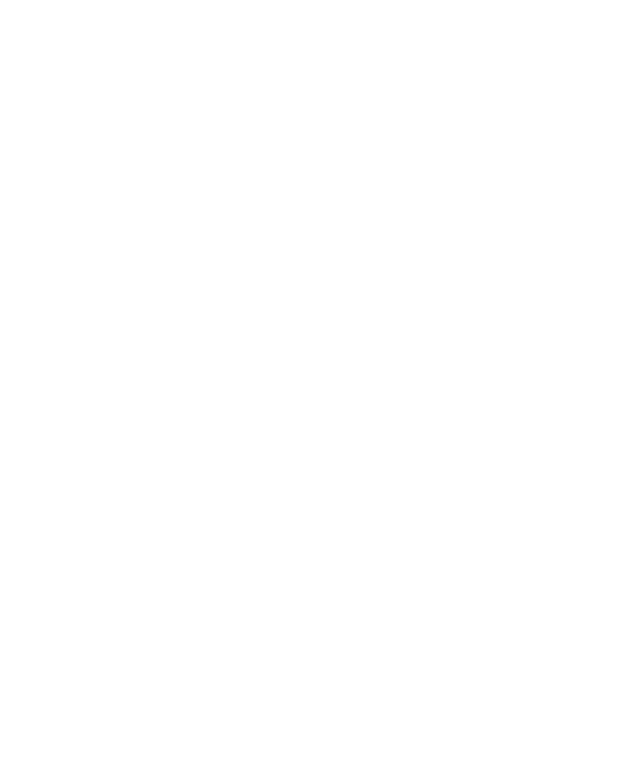
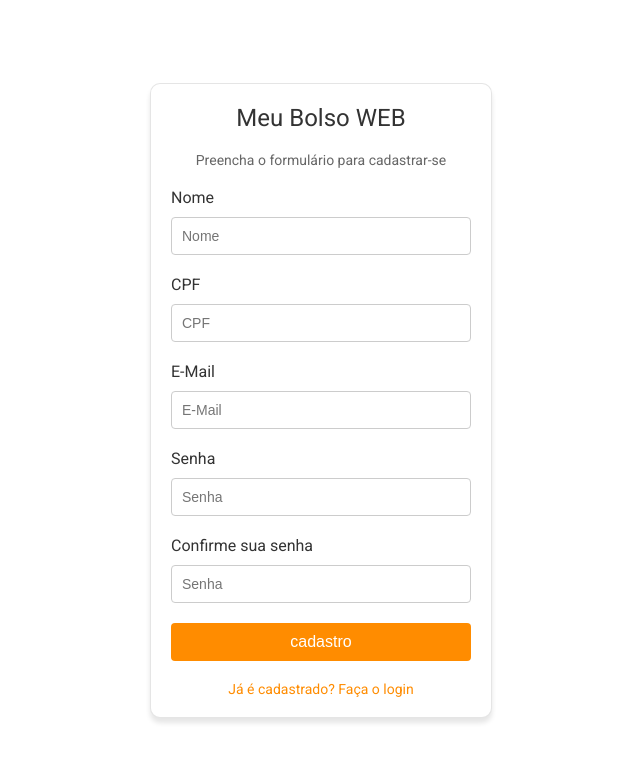
Before and after one commit to CoutinhoThiago/mb_web, an Angular app: page /cadastro in a window 1280 px wide. Before the commit this address led to /. Shown: the top 762 px of the page, without its empty margins (319-959 px from the left). Built offline with nearby package versions, Linux system fonts and the light colour scheme.

Commit message:
PR: tela de cadastro

```diff
--- a/src/app/app-routing.module.ts
+++ b/src/app/app-routing.module.ts
@@ -1,6 +1,7 @@
 import { NgModule } from '@angular/core';
 import { RouterModule, Routes } from '@angular/router';
 import { LoginComponent } from './pages/login/login.component';
+import { CadastroComponent } from './pages/cadastro/cadastro.component';
 
 export const routes: Routes = [
   {
@@ -13,6 +14,10 @@
   },
   {
     path:'', component: LoginComponent
+  },
+  {
+    path:'cadastro',
+    loadChildren: () => import('./pages/cadastro/cadastro.module').then(m => m.CadastroModule),
   },
 
   {
--- /dev/null
+++ b/src/app/pages/cadastro/cadastro.component.html
@@ -0,0 +1,65 @@
+<div class="container-cadastro">
+  <div class="container-cadastro-central">
+    <div class="container-header">
+      <div class="titulo-cadastro">Meu Bolso WEB</div>
+      <div class="info-cadastro">Preencha o formulário para cadastrar-se</div>
+    </div>
+    <div class="container-form">
+      <form class="form-inputs">
+        <div class="group-input">
+          <div class="text-info">Nome</div>
+          <div class="password-input">
+            <input class="input-form" type="{{ showPassword ? 'text' : 'password' }}" #senha id="senha" placeholder="Nome" formControlName="senha" required>
+
+          </div>
+          <label *ngIf="cadastroForm.get('senha')?.errors?.['required'] && cadastroForm.get('senha')?.touched" class="error-input">
+            Campo Obrigatório!
+          </label>
+        </div>
+        <div class="group-input">
+          <div class="text-info">CPF</div>
+          <div class="password-input">
+            <input class="input-form" type="{{ showPassword ? 'text' : 'password' }}" #senha id="senha" placeholder="CPF" formControlName="senha" required>
+
+          </div>
+          <label *ngIf="cadastroForm.get('senha')?.errors?.['required'] && cadastroForm.get('senha')?.touched" class="error-input">
+            Campo Obrigatório!
+          </label>
+        </div>
+
+
+        <div class="group-input">
+          <div class="text-info">E-Mail</div>
+          <input class="input-form" type="text" id="cadastro" placeholder="E-Mail" formControlName="cadastro" required>
+          <label *ngIf="cadastroForm.get('cadastro')?.errors?.['required'] && cadastroForm.get('cadastro')?.touched" class="error-input">
+            Campo Obrigatório!
+          </label>
+        </div>
+        <div class="group-input">
+          <div class="text-info">Senha</div>
+          <div class="password-input">
+            <input class="input-form" type="{{ showPassword ? 'text' : 'password' }}" #senha id="senha" placeholder="Senha" formControlName="senha" required>
+
+          </div>
+          <label *ngIf="cadastroForm.get('senha')?.errors?.['required'] && cadastroForm.get('senha')?.touched" class="error-input">
+            Campo Obrigatório!
+          </label>
+        </div>
+        <div class="group-input">
+          <div class="text-info">Confirme sua senha</div>
+          <div class="password-input">
+            <input class="input-form" type="{{ showPassword ? 'text' : 'password' }}" #senha id="senha" placeholder="Senha" formControlName="senha" required>
+
+          </div>
+          <label *ngIf="cadastroForm.get('senha')?.errors?.['required'] && cadastroForm.get('senha')?.touched" class="error-input">
+            Campo Obrigatório!
+          </label>
+        </div>
+        <div class="group-input">
+          <input type="submit" class="btn-cadastro" value="cadastro" [disabled]="!cadastroForm.valid">
+        </div>
+        <a href="/login" class="link-cadastro">Já é cadastrado? Faça o login</a>
+      </form>
+    </div>
+  </div>
+</div>
--- /dev/null
+++ b/src/app/pages/cadastro/cadastro.component.scss
@@ -0,0 +1,118 @@
+/* Estilos básicos */
+body, html {
+  margin: 0;
+  padding: 0;
+  font-family: Arial, sans-serif;
+  background-color: #f4f4f4; /* Ajustado para um fundo claro */
+  color: #333; /* Cor do texto mais escura para contraste */
+}
+
+.container-cadastro {
+  display: flex;
+  justify-content: center;
+  align-items: center;
+  height: 100vh;
+}
+
+.container-cadastro-central {
+  background-color: #fff; /* Fundo branco */
+  padding: 20px;
+  border-radius: 10px;
+  border: 1px solid rgba(0, 0, 0, 0.1); /* Borda mais sutil */
+  box-shadow: 0 5px 5px rgba(0, 0, 0, 0.1); /* Sombra mais suave */
+  width: 300px;
+}
+
+.titulo-cadastro {
+  font-size: 24px; /* Tamanho um pouco menor */
+  color: #333; /* Cor mais escura para título */
+  text-align: center;
+  margin-bottom: 20px;
+}
+
+.info-cadastro {
+  font-size: 14px;
+  color: #666; /* Cor mais suave para informação */
+  text-align: center;
+  margin-bottom: 20px;
+}
+
+.group-input {
+  margin-bottom: 20px;
+}
+
+.text-info {
+  font-size: 16px;
+  color: #333; /* Cor mais escura para texto */
+  margin-bottom: 10px;
+}
+
+.input-form {
+  width: 100%;
+  padding: 10px;
+  border: 1px solid #ccc; /* Borda mais clara */
+  border-radius: 4px;
+  box-sizing: border-box;
+  font-size: 14px;
+  background-color: #fff; /* Fundo branco */
+  color: #333; /* Cor do texto mais escura */
+}
+
+.error-input {
+  color: red;
+  font-size: 12px;
+}
+
+.btn-cadastro {
+  width: 100%;
+  padding: 10px;
+  border: none;
+  border-radius: 4px;
+  background-color: darkorange; /* Cor alterada para se assemelhar à tela de transações */
+  color: white;
+  cursor: pointer;
+  font-size: 16px;
+  transition: background-color 0.3s;
+}
+
+.btn-cadastro:hover {
+  background-color: #e65c00; /* Cor de hover mais escura */
+}
+
+.btn-cadastro.disabled {
+  background-color: #ccc;
+  cursor: default;
+}
+
+/* Estilo para o ícone de olho (mostrar senha) */
+.password-input {
+  position: relative;
+}
+
+.show-password {
+  cursor: pointer;
+  position: absolute;
+  right: 10px;
+  top: 50%;
+  transform: translateY(-50%);
+  font-size: 20px;
+  color: #333; /* Cor do ícone */
+}
+
+.show-password:hover {
+  color: darkorange; /* Cor de hover */
+}
+
+/* Link para a tela de cadastro */
+.link-cadastro {
+  display: block;
+  text-align: center;
+  margin-top: 20px;
+  color: darkorange; /* Cor do link */
+  text-decoration: none;
+  font-size: 14px;
+}
+
+.link-cadastro:hover {
+  text-decoration: underline;
+}
--- /dev/null
+++ b/src/app/pages/cadastro/cadastro.component.ts
@@ -0,0 +1,34 @@
+import { Component, ElementRef, ViewChild } from '@angular/core';
+import { FormBuilder, FormGroup, Validators } from '@angular/forms';
+import { Router } from '@angular/router';
+//import { CadastroService } from '../../services/cadastro.service';
+
+@Component({
+  selector: 'app-cadastro',
+  templateUrl: './cadastro.component.html',
+  styleUrls: ['./cadastro.component.scss']
+})
+export class CadastroComponent {
+  constructor(
+    public formBuilder: FormBuilder,
+    private router: Router,
+    //private cadastroService: CadastroService
+  ) {}
+
+  cadastroForm: FormGroup;
+  showPassword: boolean = false;
+  @ViewChild('senha') senhaInput: ElementRef<HTMLInputElement>;
+
+  ngOnInit(): void {
+    this.cadastroForm = this.formBuilder.group({
+      cadastro: ['', [Validators.required, Validators.email]],
+      senha: ['', [Validators.required]]
+    });
+  }
+
+  get dadosForm() {
+    return this.cadastroForm.controls;
+  }
+
+
+}
--- a/src/app/pages/login/login.component.html
+++ b/src/app/pages/login/login.component.html
@@ -26,7 +26,7 @@
         <div class="group-input">
           <input type="submit" class="btn-login" value="Login" [disabled]="!loginForm.valid">
         </div>
-        <a href="/caminho-para-cadastro" class="link-cadastro">Não tem uma conta? Cadastre-se</a>
+        <a href="/cadastro" class="link-cadastro">Não tem uma conta? Cadastre-se</a>
       </form>
     </div>
   </div>
--- a/src/environment.ts
+++ b/src/environment.ts
@@ -1,6 +1,6 @@
 export const environment = {
   production: false,
-  //endpoint: 'https://localhost:8080'
-  endpoint: 'http://52.15.61.91:8080'
+  endpoint: 'http://localhost:8080'
+  //endpoint: 'http://52.15.61.91:8080'
   //endpoint: 'https://52.15.61.91:8443'
 }
```
Also changed, not shown: src/app/pages/cadastro/cadastro-routing.module.ts (added, +19 -0 lines), src/app/pages/cadastro/cadastro.module.ts (added, +20 -0 lines), src/app/services/cadstro.service.ts (added, +16 -0 lines), 1 other file (tests, documents, lock files or other folders).
